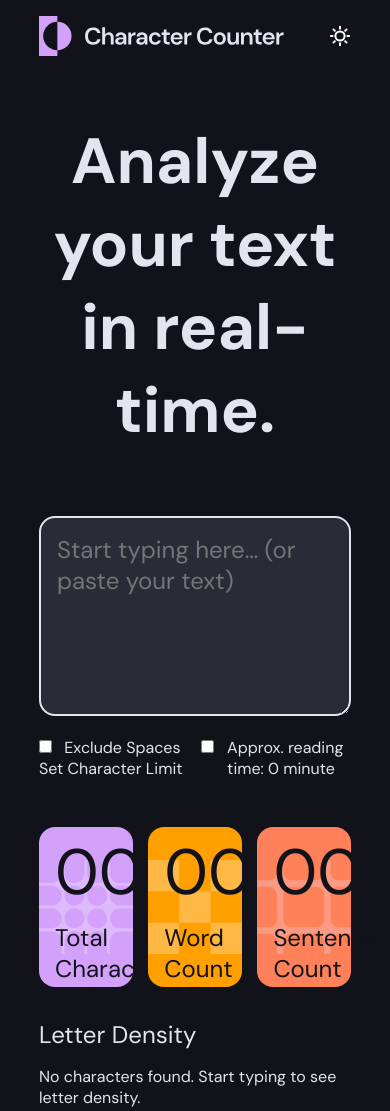
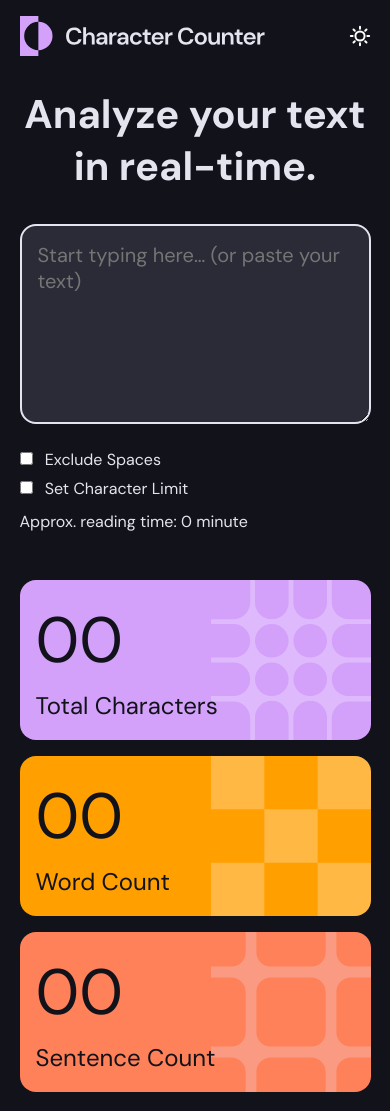
Before and after one commit to vivek091195/character-counter, a plain HTML site: page index.html in a window 390 px wide. Shown: the top 1111 px of the page. Drawn offline with Linux system fonts and the light colour scheme.

Commit message:
Handled responsive view for mobile

```diff
--- a/index.css
+++ b/index.css
@@ -82,6 +82,10 @@ label {
     justify-content: space-between;
     color: var(--primary-text-color);
     margin-top: 1rem;
+}
+
+.additional-controls {
+    display: flex;
 }
 
 .input-area-metrics {
@@ -193,3 +197,51 @@ label {
     background: none;
     cursor: pointer;
 }
+
+
+@media (max-width: 768px) {
+    .page-wrapper {
+      padding: 1rem 5%;
+    }
+
+    .page-title {
+        font-size: 2.5rem;
+        margin: 2rem 0;
+        white-space: nowrap;
+    }
+
+    #input-area-section {
+        font-size: 1.25rem;
+    }
+
+    .input-area-metrics {
+        flex-direction: column;
+    }
+
+    .metric-section {
+      width: 100%;
+      margin-bottom: 1rem;
+    }
+
+    #letter-density-section {
+        margin-top: 0.5rem;
+    }
+
+    .additional-details-section {
+        display: flex;
+        flex-direction: column;
+    }
+
+    .additional-controls {
+        display: flex;
+        flex-direction: column;
+    }
+
+    .additional-control {
+        margin: 0.25rem 0;
+    }
+
+    .reading-time {
+        margin-top: 0.5rem;
+    }
+}
--- a/index.html
+++ b/index.html
@@ -45,10 +45,14 @@
       </p>
       <div class="additional-details-section">
         <div class="additional-controls">
-          <input type="checkbox" id="exclude-spaces" />
-          <label for="exclude-spaces">Exclude Spaces</label>
-          <input type="checkbox" id="set-character-limit" />
-          <label for="set-character-limit">Set Character Limit</label>
+          <div class="additional-control">
+            <input type="checkbox" id="exclude-spaces" />
+            <label for="exclude-spaces">Exclude Spaces</label>
+          </div>
+          <div class="additional-control">
+            <input type="checkbox" id="set-character-limit" />
+            <label for="set-character-limit">Set Character Limit</label>
+          </div>
           <input type="number" id="character-limit-value" />
         </div>
         <p class="reading-time">
--- a/index.js
+++ b/index.js
@@ -176,8 +176,6 @@ function updateLetterDensityView() {
     }
   });
 
-  console.log(letterDensityMap);
-
   if (letterDensityMapArray.length >= MAX_ALLOWED_LETTER_DENSITIES) {
     showSeeMoreButton();
     hideSeeLessButton();
```
